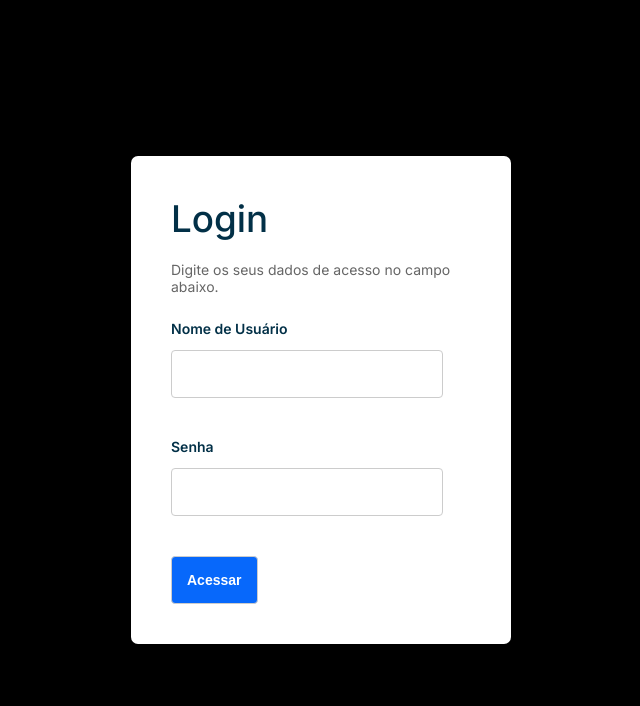
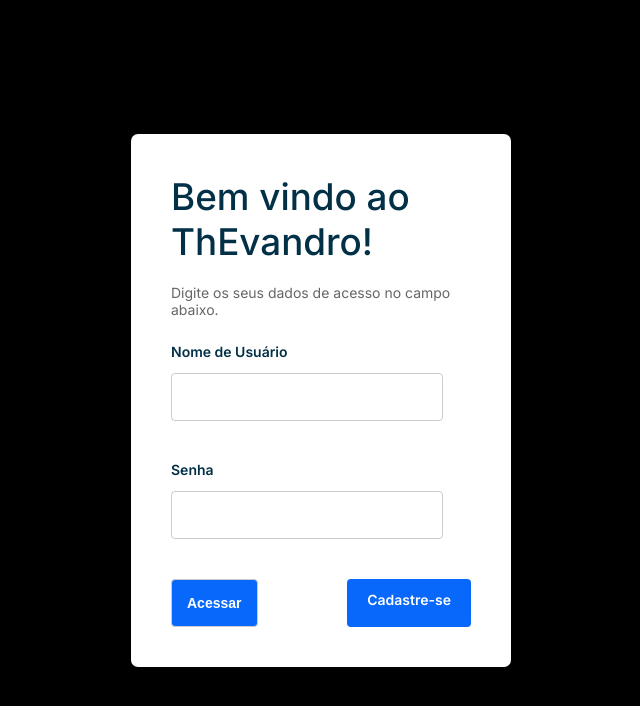
Before and after one commit to FilipeFerCosta/tcac, a Django app: page /login/ in a window 1280 px wide. Shown: the top 706 px of the page, without its empty margins (319-959 px from the left). Run offline with Django 5.2, Linux system fonts and the light colour scheme.

Commit message:
Melhorias no sistema de Login

```diff
--- a/projeto/ThEvandro/home/views.py
+++ b/projeto/ThEvandro/home/views.py
@@ -1,8 +1,9 @@
 from django.shortcuts import render
 from django.views.generic import TemplateView
+from django.contrib.auth.mixins import LoginRequiredMixin, UserPassesTestMixin
 
 
-class HomeView(TemplateView):
+class HomeView(LoginRequiredMixin, TemplateView):
     staticpage = "apps/home/index.html"
 
     def get_template_names(self):
--- a/projeto/ThEvandro/settings/base.py
+++ b/projeto/ThEvandro/settings/base.py
@@ -118,3 +118,4 @@
 STATIC_ROOT = os.path.join(BASE_DIR, "staticfiles")
 
 MEDIA_URL = '/media/'
+LOGIN_URL = '/login/'
--- a/projeto/ThEvandro/static/CSS/login/login.css
+++ b/projeto/ThEvandro/static/CSS/login/login.css
@@ -61,6 +61,11 @@
     margin-bottom: 8px;
 }
 
+.button-container {
+    display: flex;
+    justify-content: space-between; /* Adjusts spacing between buttons */
+}
+
 .btn {
     background-color: #0768FB;
     color: #fff;
@@ -71,6 +76,7 @@
     transition: all 160ms;
     padding: 12px 20px;
     border-radius: 4px;
+    text-decoration: none; /* Ensures no underline on anchor tag */
 }
 
 .btn:hover {
--- a/projeto/ThEvandro/templates/apps/login/index.html
+++ b/projeto/ThEvandro/templates/apps/login/index.html
@@ -11,7 +11,7 @@
 <body>
     <div class="page">
         <form method="POST" class="formLogin">
-            <h1>Login</h1>
+            <h1>Bem vindo ao ThEvandro!</h1>
             <p>Digite os seus dados de acesso no campo abaixo.</p>
             {% csrf_token %}
             <div class="form-group">
@@ -22,7 +22,10 @@
                 <label for="id_password">Senha</label>
                 {{ loginform.password }}
             </div>
-            <input type="submit" value="Acessar" class="btn" />
+            <div class="button-container">
+                <input type="submit" value="Acessar" class="btn" />
+                <a href="{% url 'cadastro:cadastro' %}" class="btn">Cadastre-se</a>
+            </div>
         </form>
     </div>
 </body>
```
